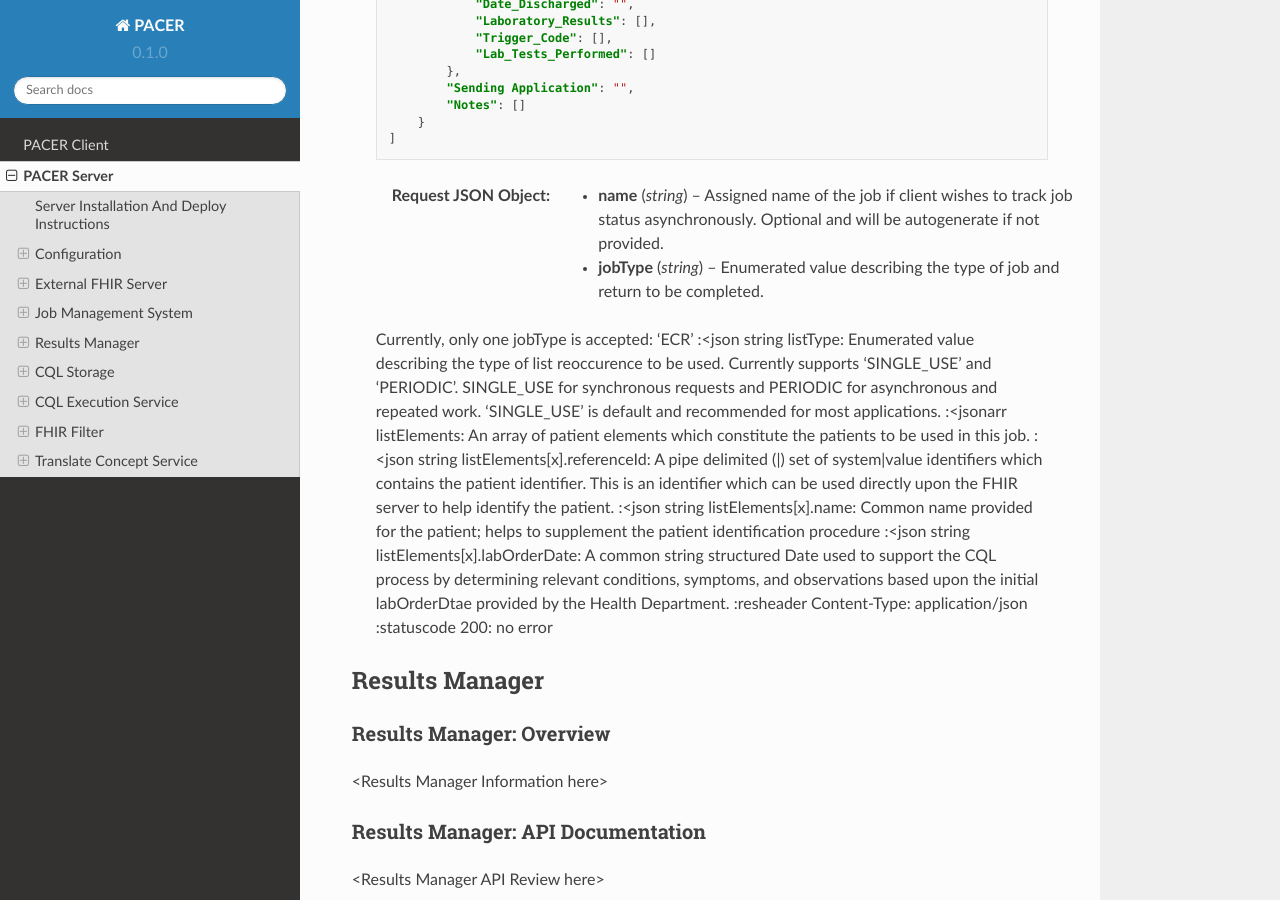
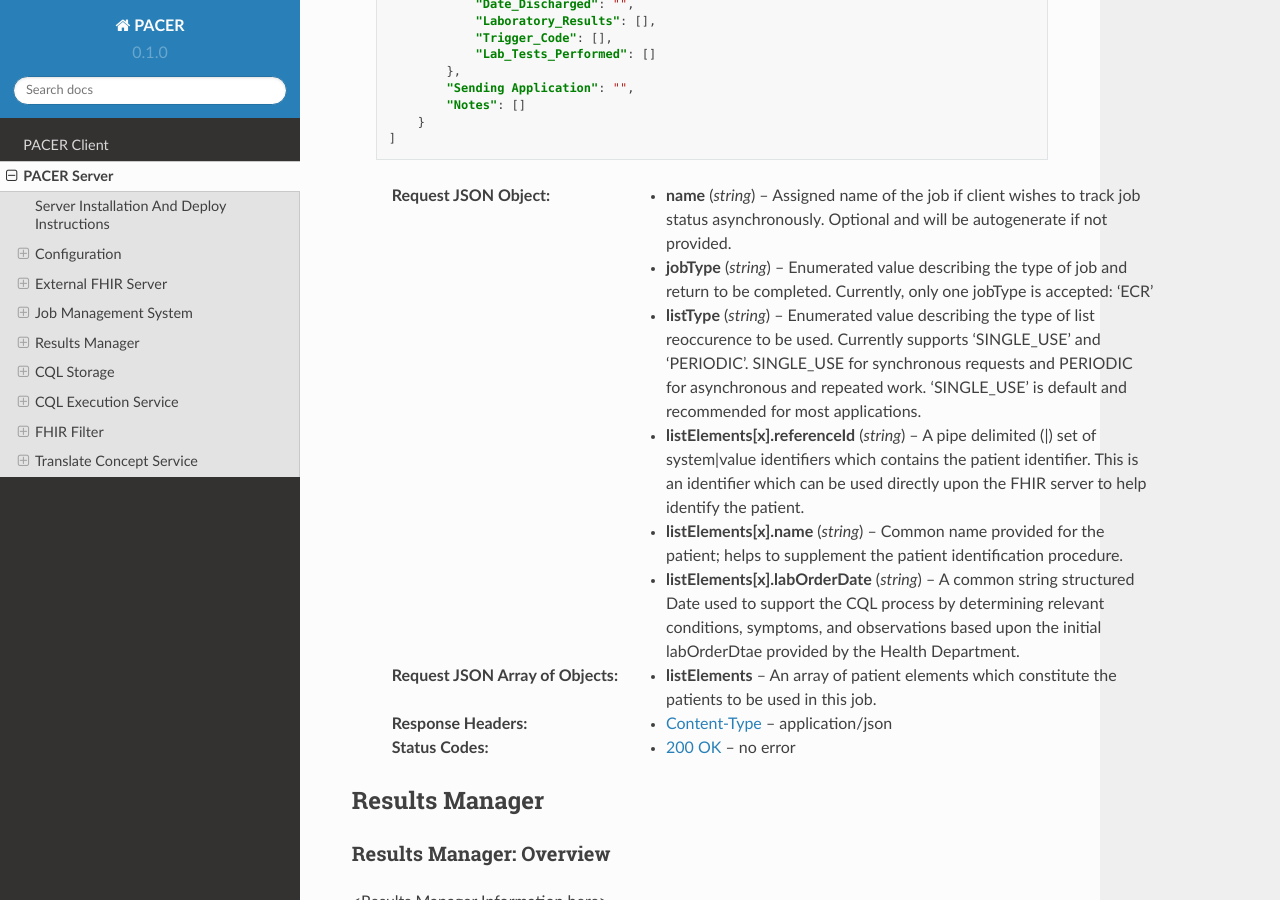
Before and after one commit to PACER-PHII/PacerDocs, a Sphinx documentation site: the page built from docs/source/server.rst, in a window 1280 px wide and 900 px high, scrolled down 7735 px. Built offline with Sphinx 7.4.7 and the Read the Docs theme 2.0.0, drawn with Linux system fonts in a browser that asks for light colours.

Commit message:
server parameter identing

```diff
--- a/docs/source/server.rst
+++ b/docs/source/server.rst
@@ -369,18 +369,19 @@
     :<json string name: Assigned name of the job if client wishes to track job status asynchronously.
         Optional and will be autogenerate if not provided.
     :<json string jobType: Enumerated value describing the type of job and return to be completed.
-    Currently, only one jobType is accepted: 'ECR'
+        Currently, only one jobType is accepted: 'ECR'
     :<json string listType: Enumerated value describing the type of list reoccurence to be used.
-    Currently supports 'SINGLE_USE' and 'PERIODIC'. SINGLE_USE for synchronous requests and PERIODIC
-    for asynchronous and repeated work. 'SINGLE_USE' is default and recommended for most applications.
+        Currently supports 'SINGLE_USE' and 'PERIODIC'. SINGLE_USE for synchronous requests and PERIODIC
+        for asynchronous and repeated work. 'SINGLE_USE' is default and recommended for most applications.
     :<jsonarr listElements: An array of patient elements which constitute the patients to be used in this job.
     :<json string listElements[x].referenceId: A pipe delimited (\|) set of system\|value identifiers which contains
-    the patient identifier. This is an identifier which can be used directly upon the FHIR server to help identify
-    the patient.
-    :<json string listElements[x].name: Common name provided for the patient; helps to supplement the patient identification
-    procedure
-    :<json string listElements[x].labOrderDate: A common string structured Date used to support the CQL process by determining
-    relevant conditions, symptoms, and observations based upon the initial labOrderDtae provided by the Health Department.
+        the patient identifier. This is an identifier which can be used directly upon the FHIR server to help identify
+        the patient.
+    :<json string listElements[x].name: Common name provided for the patient; helps to supplement the patient
+        identification procedure.
+    :<json string listElements[x].labOrderDate: A common string structured Date used to support the CQL process by
+        determining relevant conditions, symptoms, and observations based upon the initial labOrderDtae provided
+        by the Health Department.
     :resheader Content-Type: application/json
     :statuscode 200: no error
 
```
